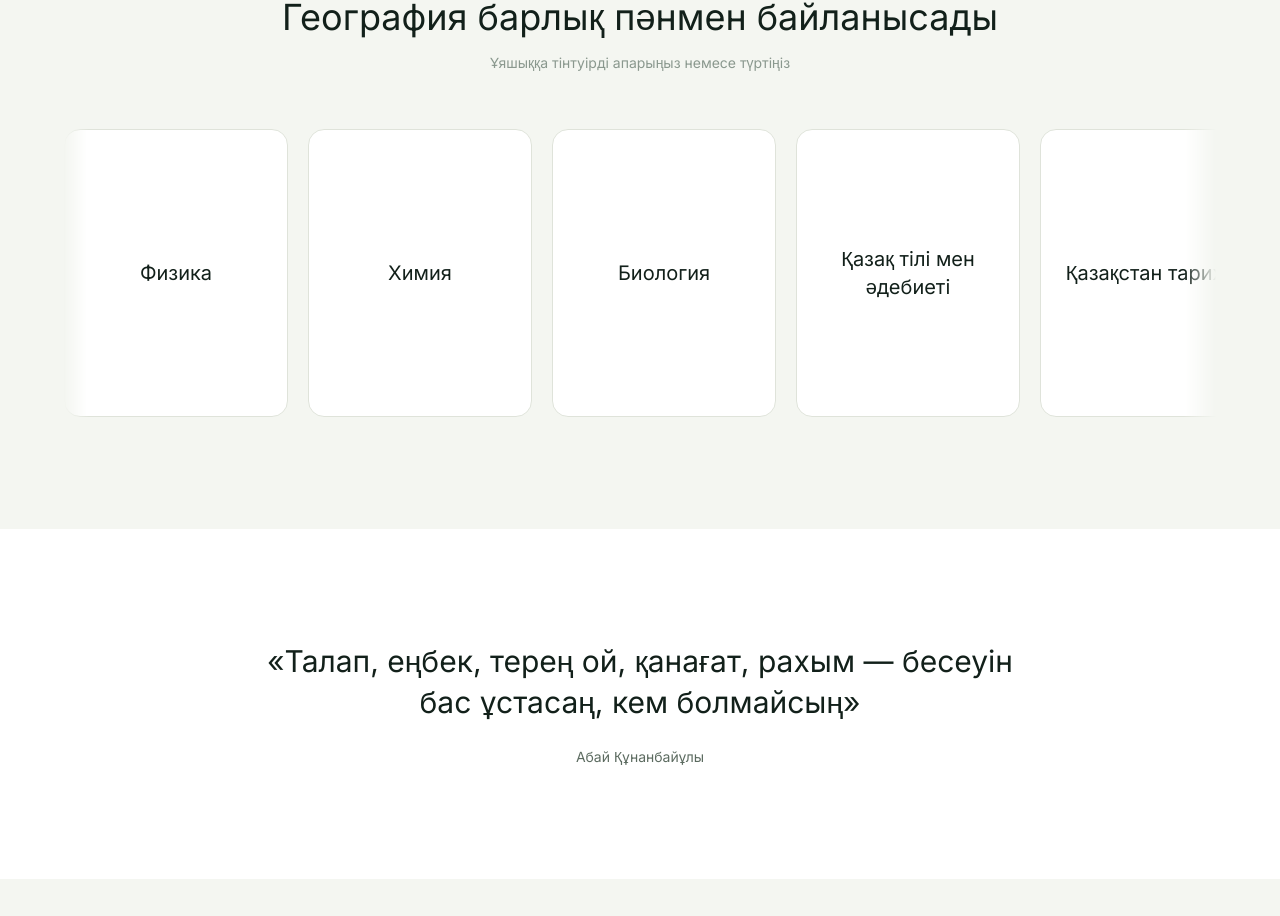
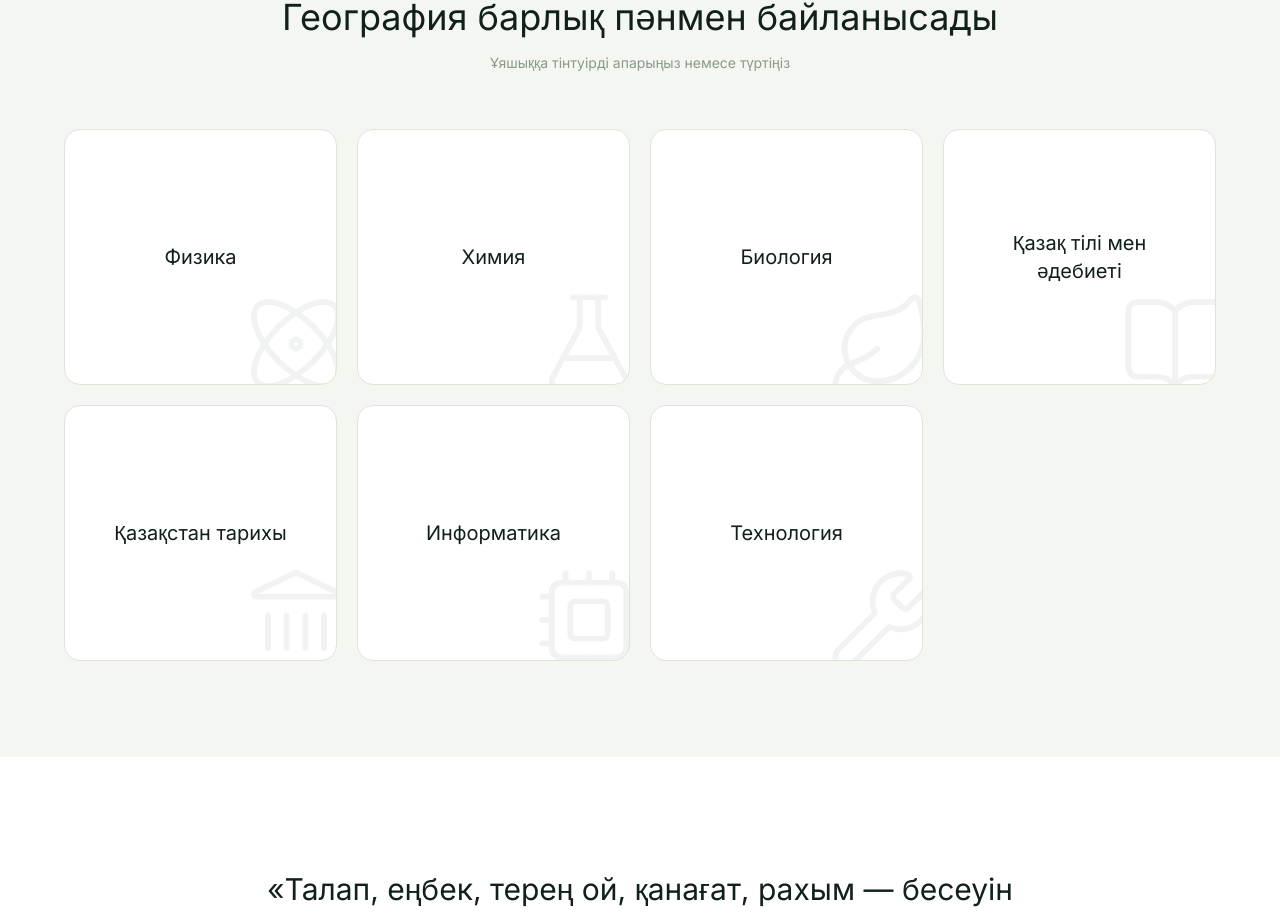
Before and after one commit to dmr88/geoleader, a React (Vite) app: page / in a window 1280 px wide. Shown: the part 3618-4534 px from the top of the page. Built offline with nearby package versions, Linux system fonts and the light colour scheme.

Commit message:
Subjects: replace carousel with static grid, add subtle subject icons

```diff
--- a/package.json
+++ b/package.json
@@ -10,6 +10,7 @@
     "preview": "vite preview"
   },
   "dependencies": {
+    "lucide-react": "^1.46.0",
     "react": "^19.2.8",
     "react-dom": "^19.2.8",
     "react-router-dom": "^7.18.3"
--- a/src/components/Interdisciplinary.tsx
+++ b/src/components/Interdisciplinary.tsx
@@ -1,22 +1,64 @@
 import { Link } from 'react-router-dom'
+import {
+  Atom,
+  FlaskConical,
+  Leaf,
+  BookOpen,
+  Landmark,
+  Cpu,
+  Wrench,
+  type LucideIcon,
+} from 'lucide-react'
 import { subjectMaterials } from '../data/subjectMaterials'
 
-const subjects = [
-  { name: 'Физика', link: 'Рельеф пен климаттың физикалық заңдылықтарын өлшеу және түсіндіру.', slug: null },
-  { name: 'Химия', link: 'Топырақ пен судың құрамын талдау, ластану деңгейін анықтау.', slug: 'chemistry' },
-  { name: 'Биология', link: 'Өлкенің өсімдік және жануарлар әлемін, экожүйе байланыстарын зерттеу.', slug: null },
+const subjects: {
+  name: string
+  link: string
+  slug: string | null
+  icon: LucideIcon
+}[] = [
+  {
+    name: 'Физика',
+    link: 'Рельеф пен климаттың физикалық заңдылықтарын өлшеу және түсіндіру.',
+    slug: null,
+    icon: Atom,
+  },
+  {
+    name: 'Химия',
+    link: 'Топырақ пен судың құрамын талдау, ластану деңгейін анықтау.',
+    slug: 'chemistry',
+    icon: FlaskConical,
+  },
+  {
+    name: 'Биология',
+    link: 'Өлкенің өсімдік және жануарлар әлемін, экожүйе байланыстарын зерттеу.',
+    slug: null,
+    icon: Leaf,
+  },
   {
     name: 'Қазақ тілі мен әдебиеті',
     link: 'Оқушылар зерттеу нәтижелерін үндеу мен эссе түрінде дәлелді тілде баяндайды.',
     slug: 'kazakh-language',
+    icon: BookOpen,
   },
   {
     name: 'Қазақстан тарихы',
     link: 'Алматының экологиялық тарихын және апорт өлкетану дерегін қазіргі зерттеумен байланыстыру.',
     slug: 'history',
+    icon: Landmark,
   },
-  { name: 'Информатика', link: 'Деректерді жинау, карта құрастыру және нәтижені платформада ұсыну.', slug: null },
-  { name: 'Технология', link: 'Зерттеу құралдарын және макеттерді өз қолымен жасау.', slug: null },
+  {
+    name: 'Информатика',
+    link: 'Деректерді жинау, карта құрастыру және нәтижені платформада ұсыну.',
+    slug: null,
+    icon: Cpu,
+  },
+  {
+    name: 'Технология',
+    link: 'Зерттеу құралдарын және макеттерді өз қолымен жасау.',
+    slug: null,
+    icon: Wrench,
+  },
 ]
 
 export default function Interdisciplinary() {
@@ -36,27 +78,25 @@ export default function Interdisciplinary() {
           Ұяшыққа тінтуірді апарыңыз немесе түртіңіз
         </p>
 
-        <div
-          className="flex gap-5 overflow-x-auto pb-4 pr-6 sm:pr-8 snap-x snap-proximity scroll-pr-6 [-ms-overflow-style:none] [scrollbar-width:none] [&::-webkit-scrollbar]:hidden"
-          style={{
-            maskImage:
-              'linear-gradient(to right, transparent 0, black 24px, black calc(100% - 32px), transparent 100%)',
-            WebkitMaskImage:
-              'linear-gradient(to right, transparent 0, black 24px, black calc(100% - 32px), transparent 100%)',
-          }}
-        >
+        <div className="grid grid-cols-2 sm:grid-cols-3 lg:grid-cols-4 gap-5">
           {subjects.map((s) => {
             const hasPage = s.slug && subjectMaterials[s.slug]
+            const Icon = s.icon
             return (
               <div
                 key={s.name}
                 tabIndex={0}
-                className="group relative shrink-0 w-56 h-72 snap-start [perspective:1000px] cursor-pointer"
+                className="group relative h-64 [perspective:1000px] cursor-pointer"
               >
                 <div className="relative h-full w-full transition-transform duration-500 [transform-style:preserve-3d] group-hover:[transform:rotateY(180deg)] group-focus:[transform:rotateY(180deg)]">
-                  <div className="absolute inset-0 flex items-center justify-center rounded-2xl border border-[#dfe3da] bg-white p-6 text-center [backface-visibility:hidden]">
+                  <div className="absolute inset-0 overflow-hidden flex items-center justify-center rounded-2xl border border-[#dfe3da] bg-white p-6 text-center [backface-visibility:hidden]">
+                    <Icon
+                      className="absolute -bottom-4 -right-4 text-[#2f5d46] opacity-[0.07] pointer-events-none"
+                      size={112}
+                      strokeWidth={1.25}
+                    />
                     <span
-                      className="text-xl text-[#12201a]"
+                      className="relative text-xl text-[#12201a]"
                       style={{ fontFamily: 'var(--font-display)' }}
                     >
                       {s.name}
@@ -80,8 +120,6 @@ export default function Interdisciplinary() {
               </div>
             )
           })}
-          {/* trailing spacer so the last card can scroll fully into view */}
-          <div className="shrink-0 w-px" aria-hidden="true" />
         </div>
       </div>
     </section>
```
Also changed, not shown: 6 other files (tests, documents, lock files or other folders).
